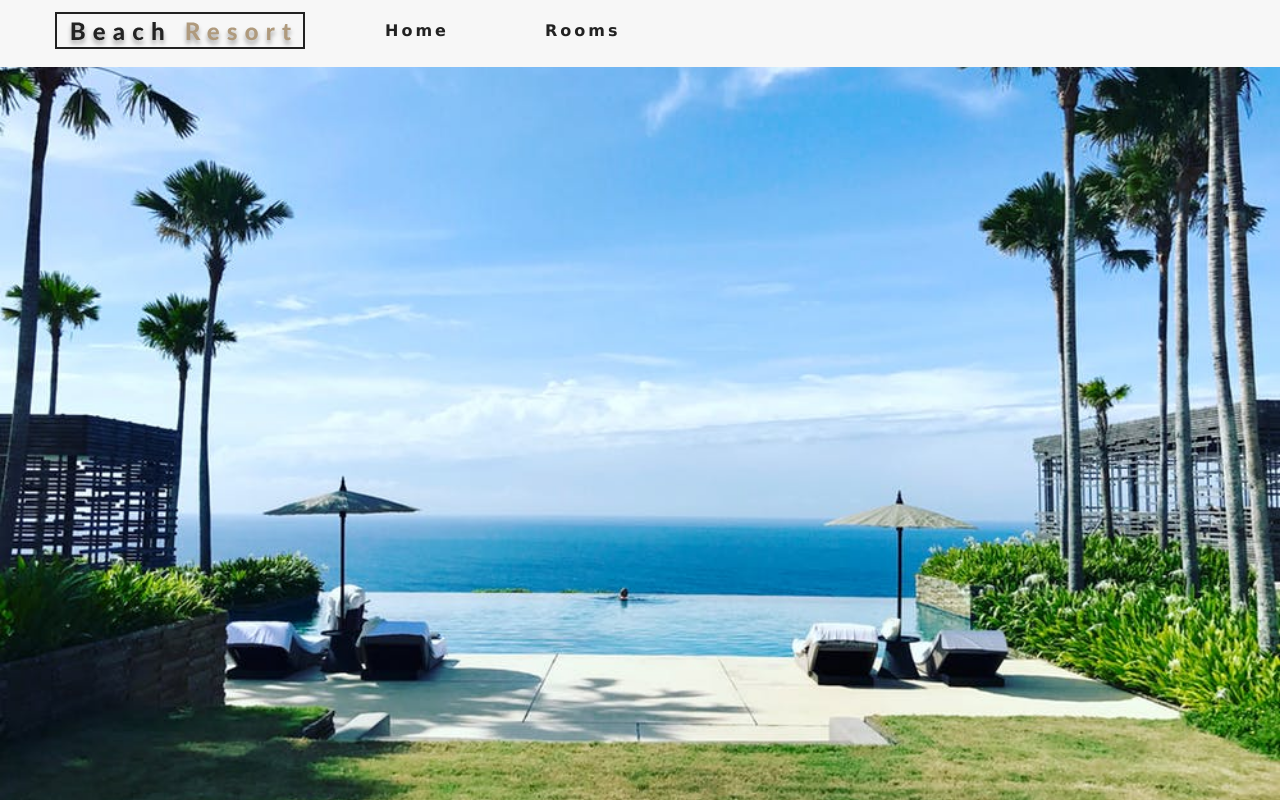
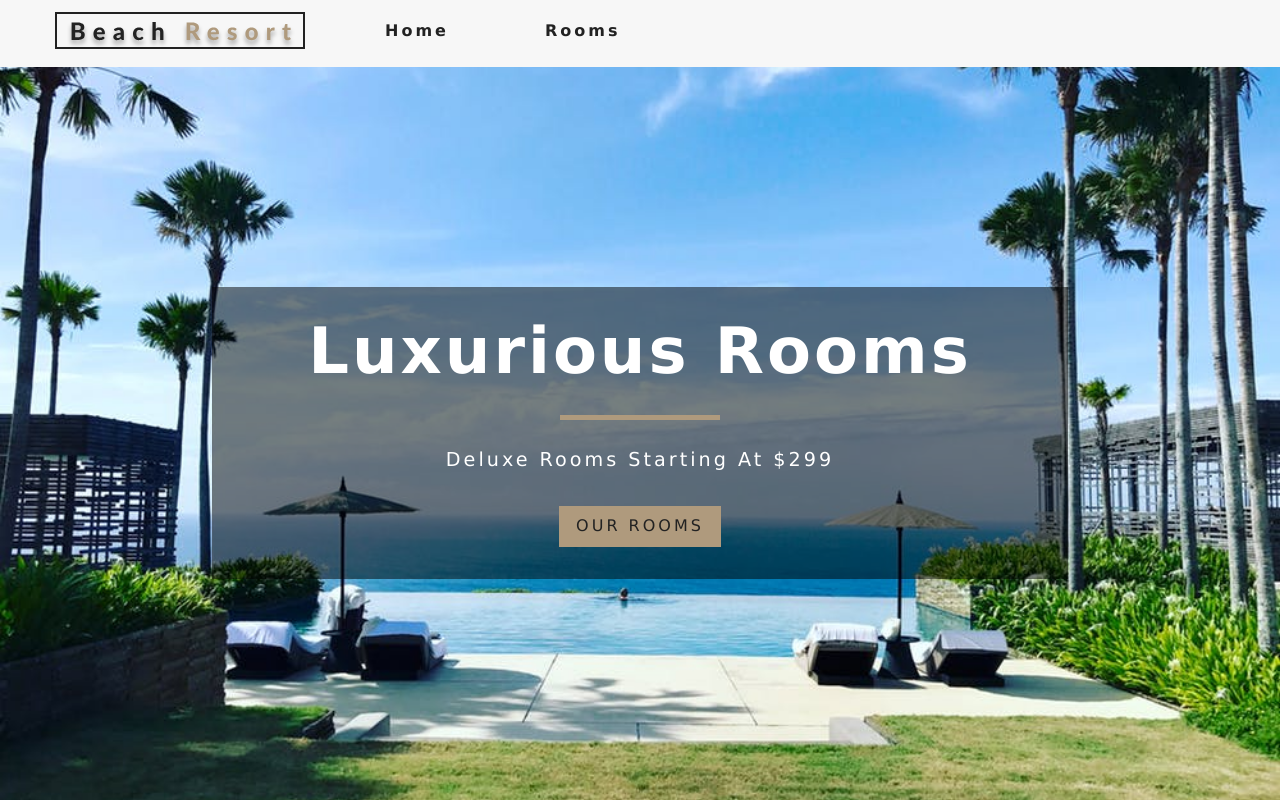
Before and after one commit to Sepp1324/Hotel-Reservation, a React (Create React App) app in the folder resort/: page / in a window 1280 px wide. Built offline with nearby package versions, Linux system fonts and the light colour scheme.

Commit message:
Implemented Components

```diff
--- /dev/null
+++ b/resort/src/components/Banner.js
@@ -0,0 +1,12 @@
+import React from 'react'
+
+export default function Banner({children, title, subtitle}) {
+    return (
+      <div className="banner">
+        <h1>{title}</h1>
+        <div></div>
+        <p>{subtitle}</p>
+        {children}
+      </div>
+    );
+}
--- a/resort/src/pages/Error.js
+++ b/resort/src/pages/Error.js
@@ -1,7 +1,18 @@
 import React from 'react'
 
 import Hero from '../components/Hero'
+import Banner from '../components/Banner'
+
+import {Link} from 'react-router-dom'
 
 export default function Error() {
-    return <Hero />;
+    return (
+      <Hero>
+        <Banner title="404" subtitle="page not found">
+          <Link to="/" className="btn-primary">
+            return home
+          </Link>
+        </Banner>
+      </Hero>
+    );
 }
--- a/resort/src/pages/Home.js
+++ b/resort/src/pages/Home.js
@@ -1,9 +1,18 @@
 import React from 'react'
 
 import Hero from '../components/Hero'
+import Banner from '../components/Banner'
+
+import {Link} from 'react-router-dom'
 
 const Home = () => {
-    return <Hero />;
+    return <Hero>
+        <Banner title="luxurious rooms" subtitle="deluxe rooms starting at $299">
+        <Link to='/rooms' className="btn-primary">
+            our rooms
+        </Link>
+        </Banner>
+    </Hero>;
 };
 
 export default Home;
--- a/resort/src/pages/Rooms.js
+++ b/resort/src/pages/Rooms.js
@@ -1,9 +1,18 @@
 import React from 'react'
 
 import Hero from '../components/Hero'
+import Banner from '../components/Banner'
+
+import {Link} from 'react-router-dom'
 
 const Rooms = () => {
-    return <Hero hero="roomsHero" />;
+    return (
+      <Hero hero="roomsHero">
+        <Banner title="our rooms">
+          <Link to="/" className="btn-primary">return home</Link>
+        </Banner>
+      </Hero>
+    );
 };
 
 export default Rooms;
```
